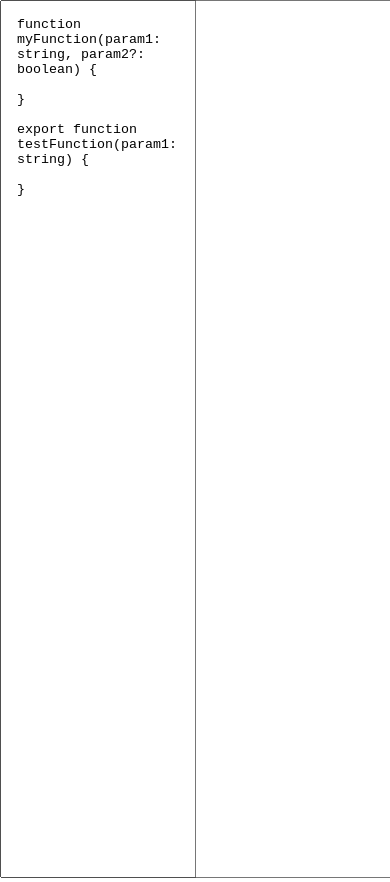
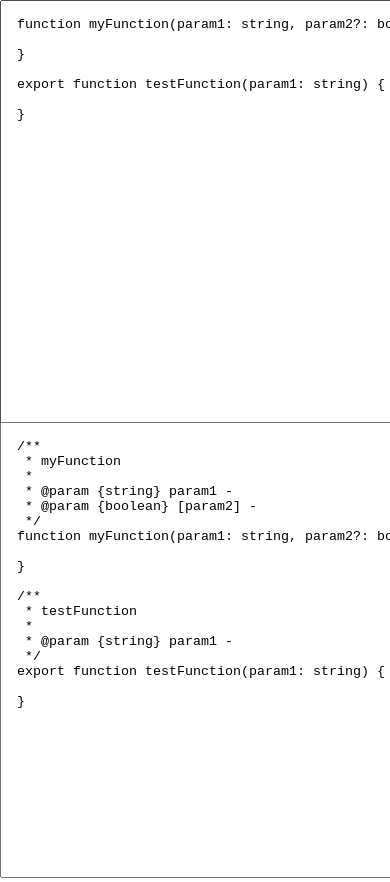
Before and after one commit to peteringram0/auto-js-doc, a website: page site/index.html in a window 390 px wide. Shown: the top 882 px of the page. Drawn offline with Linux system fonts and the light colour scheme.

Commit message:
tidy up the html

```diff
--- a/site/index.html
+++ b/site/index.html
@@ -3,8 +3,19 @@
 <html lang="en">
   <head>
     <meta charset="UTF-8" />
+    <meta name="viewport" content="width=device-width" />
+    <meta
+      name="description"
+      content="Auto JS doc - Automatically generate Js Doc comments based on typescript definitions."
+    />
+
     <title>Auto Js Doc</title>
     <style>
+      @media (max-width: 480px) {
+        .container {
+          flex-direction:column;
+        }
+      }
       body {
         margin: 0;
         padding: 0;
@@ -21,6 +32,8 @@
         width: 100%;
         height: 100%;
         padding: 1rem;
+        text-wrap: nowrap;
+        overflow: scroll;
       }
     </style>
   </head>
@@ -36,7 +49,26 @@ export function testFunction(param1: string) {
 }</textarea>
       </div>
       <div>
-        <textarea readonly id="stdout"></textarea>
+        <textarea readonly id="stdout">
+/**
+ * myFunction
+ *
+ * @param {string} param1 -
+ * @param {boolean} [param2] -
+ */
+function myFunction(param1: string, param2?: boolean) {
+
+}
+
+/**
+ * testFunction
+ *
+ * @param {string} param1 -
+ */
+export function testFunction(param1: string) {
+
+}
+        </textarea>
       </div>
     </div>
   </body>
```
Also changed, not shown: readme.md.
